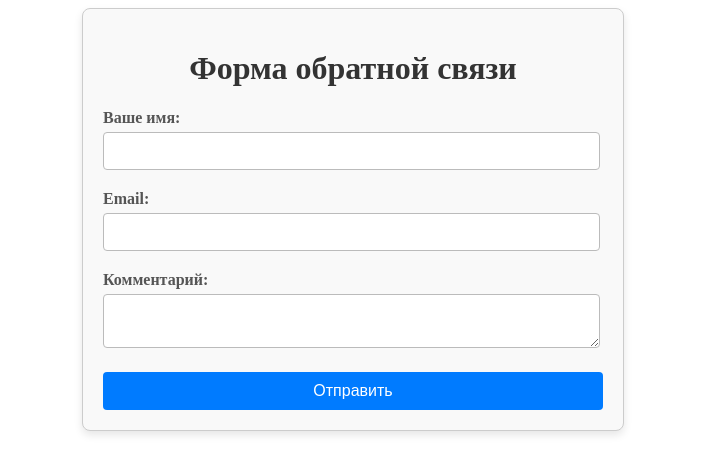
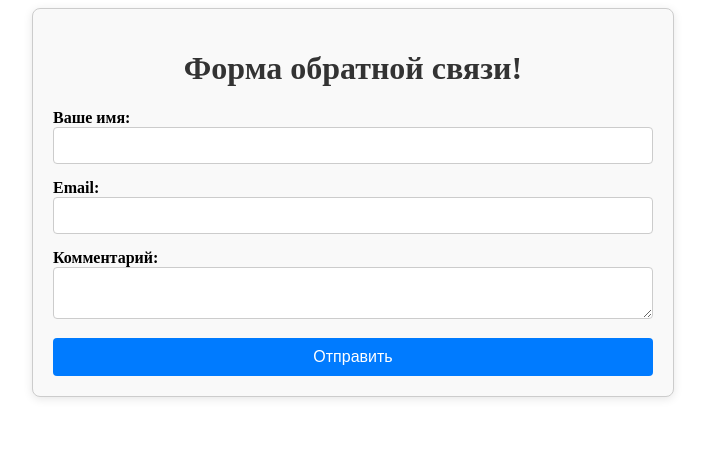
Before and after one commit to vasiliyantufev/sofTrast, an Angular app in the folder feedback_form/: page / in a window 1280 px wide. Shown: the top 474 px of the page, without its empty margins (287-992 px from the left). Built offline with nearby package versions, Linux system fonts and the light colour scheme.

Commit message:
feedback js

```diff
--- a/feedback_form/src/app/feedback/feedback.component.css
+++ b/feedback_form/src/app/feedback/feedback.component.css
@@ -1,87 +1,76 @@
-/* container */
+/* Общие стили для контейнера */
 .container {
-    max-width: 500px;
-    margin: 0 auto; /* Центрируем контейнер */
-    padding: 20px;
-    border: 1px solid #ccc;
-    border-radius: 8px;
-    background-color: #f9f9f9;
-    box-shadow: 0 4px 8px rgba(0, 0, 0, 0.1);
+    max-width: 600px; /* Максимальная ширина контейнера */
+    margin: 0 auto; /* Центрирование контейнера */
+    padding: 20px; /* Отступы вокруг контейнера */
+    border: 1px solid #ccc; /* Легкая рамка */
+    border-radius: 8px; /* Закругление углов */
+    box-shadow: 0 2px 10px rgba(0, 0, 0, 0.1); /* Легкая тень */
+    background-color: #f9f9f9; /* Цвет фона */
 }
 
-/* Заголовок */
+/* Стили заголовка */
 .container h1 {
-    text-align: center;
-    color: #333;
+    text-align: center; /* Центрирование заголовка */
+    color: #333; /* Цвет текста заголовка */
 }
 
-/* Поля формы */
-.form-field {
-    margin-bottom: 20px;
-    width: 95%;
+/* Стили для сообщений об успехе и ошибках */
+.success, .error {
+    padding: 10px; /* Отступы вокруг сообщения */
+    margin: 10px 0; /* Отступ сверху и снизу сообщения */
+    border-radius: 4px; /* Закругление углов сообщения */
 }
 
-/* Подписи в полях */
-.form-field label {
-    display: block;
-    margin-bottom: 5px;
-    font-weight: bold;
-    color: #555;
+/* Цвета сообщений */
+.success {
+    background-color: #e0f7e0; /* Светло-зеленый фон */
+    color: #3c763d; /* Темно-зеленый текст */
+    border: 1px solid #d6e9c6; /* Рамка для успеха */
 }
 
-/* Ввод данных и текстовое поле */
-.form-field input[type="text"],
-.form-field input[type="email"],
-.form-field textarea {
-    width: 100%; /* Заполнение доступного пространства */
-    padding: 10px;
-    border: 1px solid #bbb;
-    border-radius: 4px;
-    font-size: 14px;
-    transition: border-color 0.3s; /* Эффект при наведении */
+.error {
+    background-color: #f8d7da; /* Светло-красный фон */
+    color: #721c24; /* Темно-красный текст */
+    border: 1px solid #f5c6cb; /* Рамка для ошибки */
 }
 
-/* Эффект фокуса для полей ввода */
-.form-field input[type="text"]:focus,
-.form-field input[type="email"]:focus,
-.form-field textarea:focus {
-    border-color: #007BFF; /* Цвет рамки при фокусе */
-    outline: none; /* Убираем стандартное выделение */
+/* Стили для формы */
+form {
+    display: flex; /* Использование flexbox для центрирования элементов */
+    flex-direction: column; /* Упорядочить элементы по вертикали */
 }
 
-/* Кнопка отправки */
-button {
-    width: 100%; /* Заполняем всю ширину */
-    padding: 10px;
-    background-color: #007BFF; /* Цвет кнопки */
-    color: white;
-    border: none;
-    border-radius: 4px;
-    font-size: 16px;
-    cursor: pointer; /* Указатель при наведении */
-    transition: background-color 0.3s; /* Эффект при наведении */
+/* Стили для полей формы */
+.form-field {
+    margin-bottom: 15px; /* Отступ между полями формы */
 }
 
-/* Эффект наведения для кнопки */
-button:hover {
-    background-color: #0056b3; /* Более темный цвет при наведении */
+label {
+    margin-bottom: 5px; /* Отступ между меткой и полем */
+    font-weight: bold; /* Полужирный текст метки */
 }
 
-/* Сообщения об успехе и ошибках */
-.container p {
-    text-align: center;
-    display: none; /* Скрываем по умолчанию */
-    margin-top: 20px;
-    font-weight: bold;
-    color: #333;
+input, textarea {
+    width: 100%; /* Занять всю ширину контейнера */
+    padding: 10px; /* Отступы внутри полей */
+    border: 1px solid #ccc; /* Рамка поля */
+    border-radius: 4px; /* Закругление углов полей */
+    box-sizing: border-box; /* Учет ширины и отступов в размерах */
 }
 
-/* Сообщение об успехе (при необходимости добавьте класс) */
-.success {
-    color: green;
+/* Стили для кнопки отправки */
+button {
+    padding: 10px 15px; /* Отступы выше и ниже, слева и справа у кнопки */
+    border: none; /* Без рамки */
+    border-radius: 4px; /* Закругление углов кнопки */
+    background-color: #007bff; /* Синий фон */
+    color: white; /* Белый текст */
+    cursor: pointer; /* Указатель при наведении на кнопку */
+    font-size: 16px; /* Размер шрифта */
+    transition: background-color 0.3s; /* Плавный переход цвета фона */
 }
 
-/* Сообщение об ошибке (при необходимости добавьте класс) */
-.error {
-    color: red;
+button:hover {
+    background-color: #0056b3; /* Более темный синий при наведении */
 }
--- a/feedback_form/src/app/feedback/feedback.component.html
+++ b/feedback_form/src/app/feedback/feedback.component.html
@@ -1,7 +1,16 @@
 <div class="container">
-    <h1>Форма обратной связи</h1>
+    <h1>Форма обратной связи!</h1>
 
-    <form >
+
+    <div *ngIf="successMessageVisible" class="success">
+      <p>Спасибо за ваш отзыв! Мы скоро свяжемся с вами.</p>
+    </div>
+
+    <div *ngIf="errorMessageVisible" class="error">
+      <p>Произошла ошибка при отправке. Попробуйте еще раз.</p>
+    </div>
+
+    <form [formGroup]="feedbackForm" (ngSubmit)="onSubmit()">
       <div class="form-field">
         <label for="name">Ваше имя:</label>
         <input id="name" formControlName="name" type="text" />
@@ -17,14 +26,6 @@
         <textarea id="message" formControlName="message"></textarea>
       </div>
 
-      <button type="submit" >Отправить</button>
+      <button type="submit">Отправить</button>
     </form>
-
-    <div>
-      <p>Спасибо за ваш отзыв! Мы скоро свяжемся с вами.</p>
-    </div>
-
-    <div>
-      <p>Произошла ошибка при отправке. Попробуйте еще раз.</p>
-    </div>
   </div>
--- a/feedback_form/src/app/feedback/feedback.component.ts
+++ b/feedback_form/src/app/feedback/feedback.component.ts
@@ -1,13 +1,46 @@
-import { Component } from '@angular/core';
-import { CommonModule } from '@angular/common';  // Импортируем CommonModule для использования директивы *ngIf
+import { Component, OnInit } from '@angular/core';
+import { FormBuilder, FormGroup, Validators } from '@angular/forms';
+import { CommonModule } from '@angular/common';
+import { ReactiveFormsModule } from '@angular/forms';
 
 @Component({
   selector: 'app-feedback',
+  templateUrl: './feedback.component.html',
+  styleUrls: ['./feedback.component.css'],
   standalone: true,
-  imports: [CommonModule],
-  templateUrl: './feedback.component.html',
-  styleUrl: './feedback.component.css'
+  imports: [CommonModule, ReactiveFormsModule]
 })
-export class FeedbackComponent {
+export class FeedbackComponent implements OnInit {
+  feedbackForm: FormGroup;
+  successMessageVisible: boolean = false;
+  errorMessageVisible: boolean = false;
 
+  constructor(private fb: FormBuilder) {
+    this.feedbackForm = this.fb.group({
+      name: ['', Validators.required],
+      email: ['', [Validators.required, Validators.email]],
+      message: ['', Validators.required],
+    });
+  }
+
+  ngOnInit(): void {}
+
+  onSubmit(): void {
+    if (this.feedbackForm.valid) {
+      const feedbackData = this.feedbackForm.value;
+
+      // Здесь можно сделать HTTP-запрос на сервер
+      console.log('Feedback submitted:', feedbackData);
+
+      // Если отправка прошла успешно
+      this.successMessageVisible = true;
+      this.errorMessageVisible = false;
+
+      // Сброс формы после отправки
+      this.feedbackForm.reset();
+    } else {
+      this.errorMessageVisible = true;
+      this.successMessageVisible = false;
+    }
+  }
 }
```
